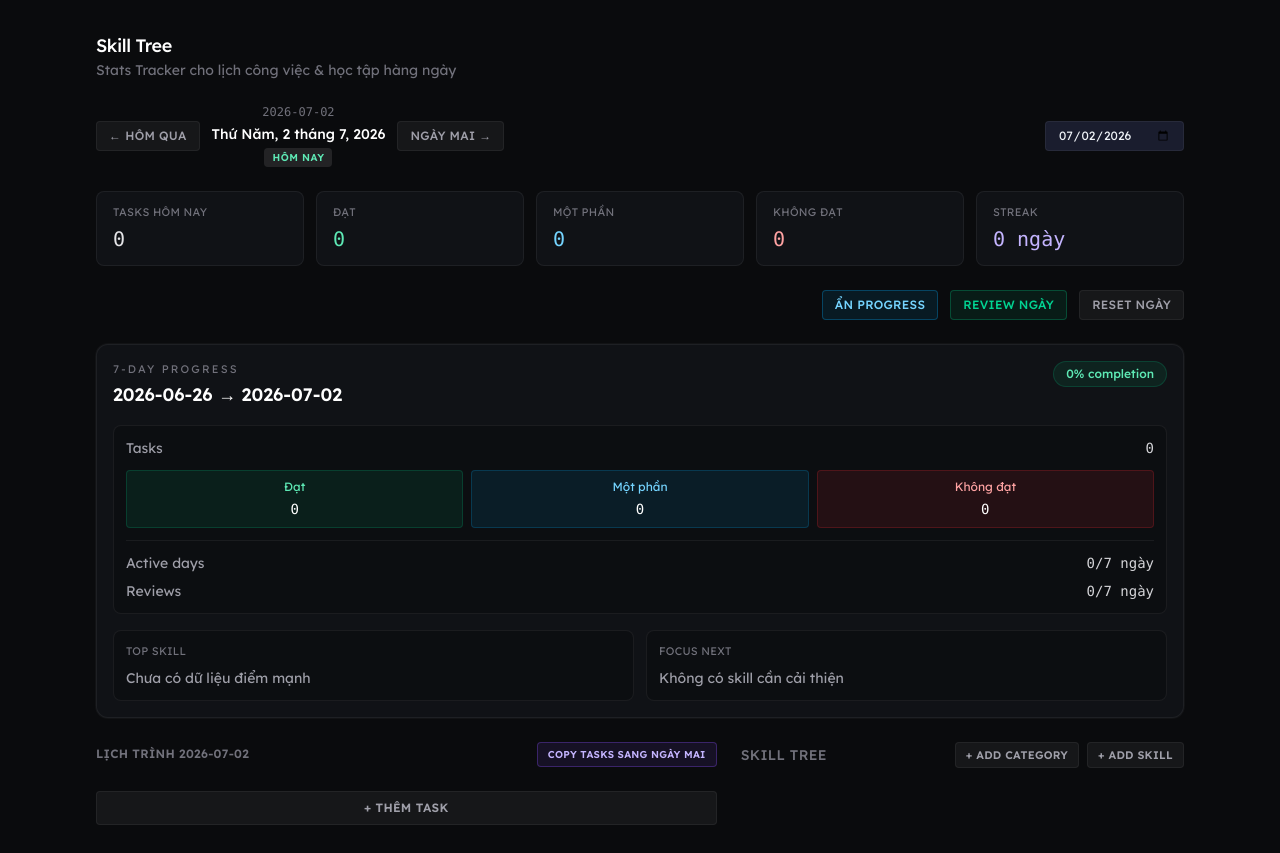
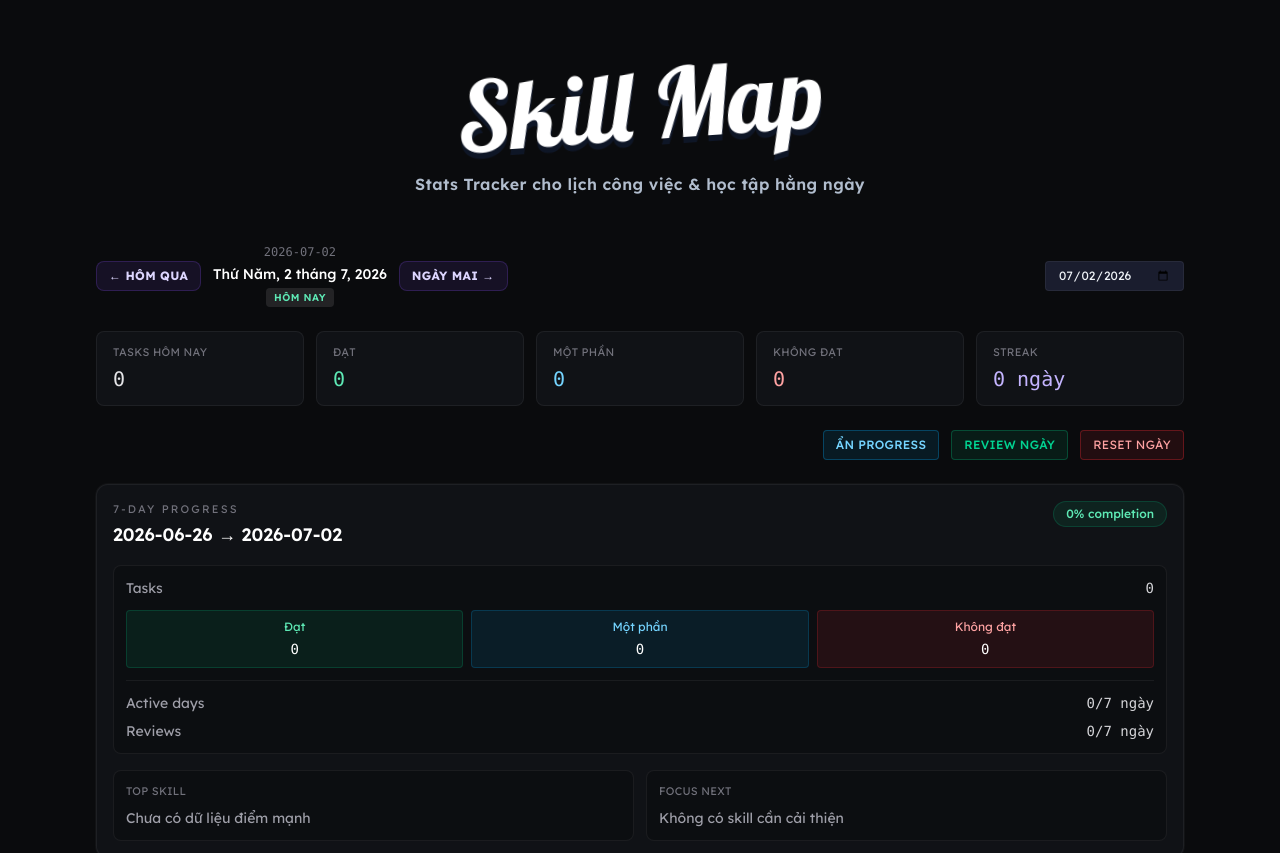
Before and after one commit to grapilyfod/skilltree, a Next.js app: page / in a window 1280 px wide. Shown: the top 853 px of the page. Built offline with nearby package versions, Linux system fonts and the light colour scheme.

Commit message:
redesigned app ui

```diff
--- a/app/page.tsx
+++ b/app/page.tsx
@@ -1,15 +1,22 @@
 import { DashboardClient } from "@/components/DashboardClient";
-
+import { Lobster } from "next/font/google";
+const logoFont = Lobster({
+  weight: "400",
+  subsets: ["latin"],
+});
 export default function DashboardPage() {
   return (
     <div className="mx-auto flex max-w-6xl flex-col gap-6 px-4 py-8 sm:px-6 lg:px-8">
-      <header>
-        <div>
-          <h1 className="text-lg font-medium tracking-tight text-white">
-            Skill Tree
+      <header className="px-6 py-6 text-center">
+        <div className="relative mx-auto flex max-w-xl flex-col items-center">
+          <h1
+            className={`${logoFont.className} rotate-[-4deg] text-7xl leading-none text-white drop-shadow-[0_6px_0_rgba(15,23,42,0.85)] sm:text-8xl`}
+          >
+            Skill Map
           </h1>
-          <p className="text-sm text-zinc-500">
-            Stats Tracker cho lịch công việc &amp; học tập hàng ngày
+
+          <p className="mt-5 text-sm font-semibold tracking-wide text-blue-100/80 sm:text-base">
+            Stats Tracker cho lịch công việc &amp; học tập hằng ngày
           </p>
         </div>
       </header>
--- a/components/CategoryTag.tsx
+++ b/components/CategoryTag.tsx
@@ -3,16 +3,18 @@ import { getCategoryStyle } from "@/lib/style-maps";
 
 interface CategoryTagProps {
   categoryId: SkillCategoryId;
-  /** Current category list (built-in + custom) used to resolve the display label. */
+  /** Current category list used to resolve label and color. */
   categories: SkillCategory[];
 }
 
 export function CategoryTag({ categoryId, categories }: CategoryTagProps) {
-  const style = getCategoryStyle(categoryId);
   const category = categories.find((c) => c.id === categoryId);
+  const style = getCategoryStyle(categoryId, category?.color);
 
   return (
-    <span className={`inline-flex items-center gap-1.5 text-[11px] font-mono ${style.text}`}>
+    <span
+      className={`inline-flex items-center gap-1.5 text-[11px] font-mono font-semibold ${style.text}`}
+    >
       <span className={`h-1.5 w-1.5 rounded-full ${style.dot}`} />
       {category?.label ?? categoryId}
     </span>
--- a/components/DashboardClient.tsx
+++ b/components/DashboardClient.tsx
@@ -595,7 +595,7 @@ const handleDeleteCategory = (category: SkillCategory) => {
         </button>
         <button
           onClick={handleResetDay}
-          className="rounded border border-white/[0.06] bg-white/5 px-3 py-1.5 text-xs font-medium uppercase tracking-wide text-zinc-400 transition-all hover:bg-white/10 hover:text-zinc-300"
+          className="rounded border border-red-500/30 bg-red-500/10 px-3 py-1.5 text-xs uppercase tracking-wide text-red-300 transition hover:border-red-400/50 hover:bg-red-500/20 hover:text-red-200"
         >
           Reset ngày
         </button>
@@ -613,15 +613,15 @@ const handleDeleteCategory = (category: SkillCategory) => {
 
       <div className="grid grid-cols-1 gap-6 lg:grid-cols-[1.4fr_1fr]">
         <section className="flex flex-col gap-3">
-          <div className="mb-3 flex items-center justify-between gap-3">
-            <h2 className="text-xs font-semibold uppercase tracking-wide text-zinc-500">
+          <div className="mb-4 flex items-center justify-between gap-3">
+            <h2 className="text-sm font-medium uppercase tracking-wide text-zinc-500">
               Lịch trình {selectedDateStr}
             </h2>
 
             <button
               type="button"
               onClick={handleCopyTasksToTomorrow}
-              className="rounded border border-violet-500/30 bg-violet-500/10 px-2.5 py-1 text-[10px] font-semibold uppercase tracking-wide text-violet-300 transition hover:bg-violet-500/20"
+              className="rounded border border-violet-500/30 bg-violet-500/10 px-3 py-1.5 text-xs uppercase tracking-wide text-violet-200 transition hover:border-violet-400/50 hover:bg-violet-500/20 hover:text-violet-100"
             >
               Copy tasks sang ngày mai
             </button>
--- a/components/DateSelector.tsx
+++ b/components/DateSelector.tsx
@@ -41,7 +41,7 @@ export function DateSelector({ selectedDate, onDateChange }: DateSelectorProps)
       <div className="flex items-center gap-3">
         <button
           onClick={handlePreviousDay}
-          className="rounded border border-white/[0.06] bg-white/5 px-3 py-1.5 text-xs font-medium uppercase tracking-wide text-zinc-400 transition-all hover:bg-white/10 hover:text-zinc-300"
+          className="rounded-lg border border-violet-500/20 bg-violet-500/10 px-3 py-1.5 text-xs font-bold uppercase tracking-wide text-violet-200 transition hover:border-violet-400/40 hover:bg-violet-500/20"
         >
           ← Hôm qua
         </button>
@@ -58,7 +58,7 @@ export function DateSelector({ selectedDate, onDateChange }: DateSelectorProps)
 
         <button
           onClick={handleNextDay}
-          className="rounded border border-white/[0.06] bg-white/5 px-3 py-1.5 text-xs font-medium uppercase tracking-wide text-zinc-400 transition-all hover:bg-white/10 hover:text-zinc-300"
+          className="rounded-lg border border-violet-500/20 bg-violet-500/10 px-3 py-1.5 text-xs font-bold uppercase tracking-wide text-violet-200 transition hover:border-violet-400/40 hover:bg-violet-500/20"
         >
           Ngày mai →
         </button>
--- a/components/TimeBlockCard.tsx
+++ b/components/TimeBlockCard.tsx
@@ -51,7 +51,8 @@ export function TimeBlockCard({
   onEdit,
   onDelete,
 }: TimeBlockCardProps) {
-  const categoryStyle = getCategoryStyle(block.categoryId);
+  const category = categories.find((c) => c.id === block.categoryId);
+  const categoryStyle = getCategoryStyle(block.categoryId, category?.color);
   const skillNodeId = resolveSkillNodeId(block, skillNodes);
   const skillNode = skillNodes.find((node) => node.id === skillNodeId);
   const priorityStyle = PRIORITY_STYLES[block.priority];
--- a/components/TimeBlockForm.tsx
+++ b/components/TimeBlockForm.tsx
@@ -237,7 +237,7 @@ export function TimeBlockForm({
                   Nên làm
                 </option>
                 <option value="stretch" className={OPTION_CLASS}>
-                  Thưởng thêm
+                  Bổ sung
                 </option>
               </select>
             </div>
```
